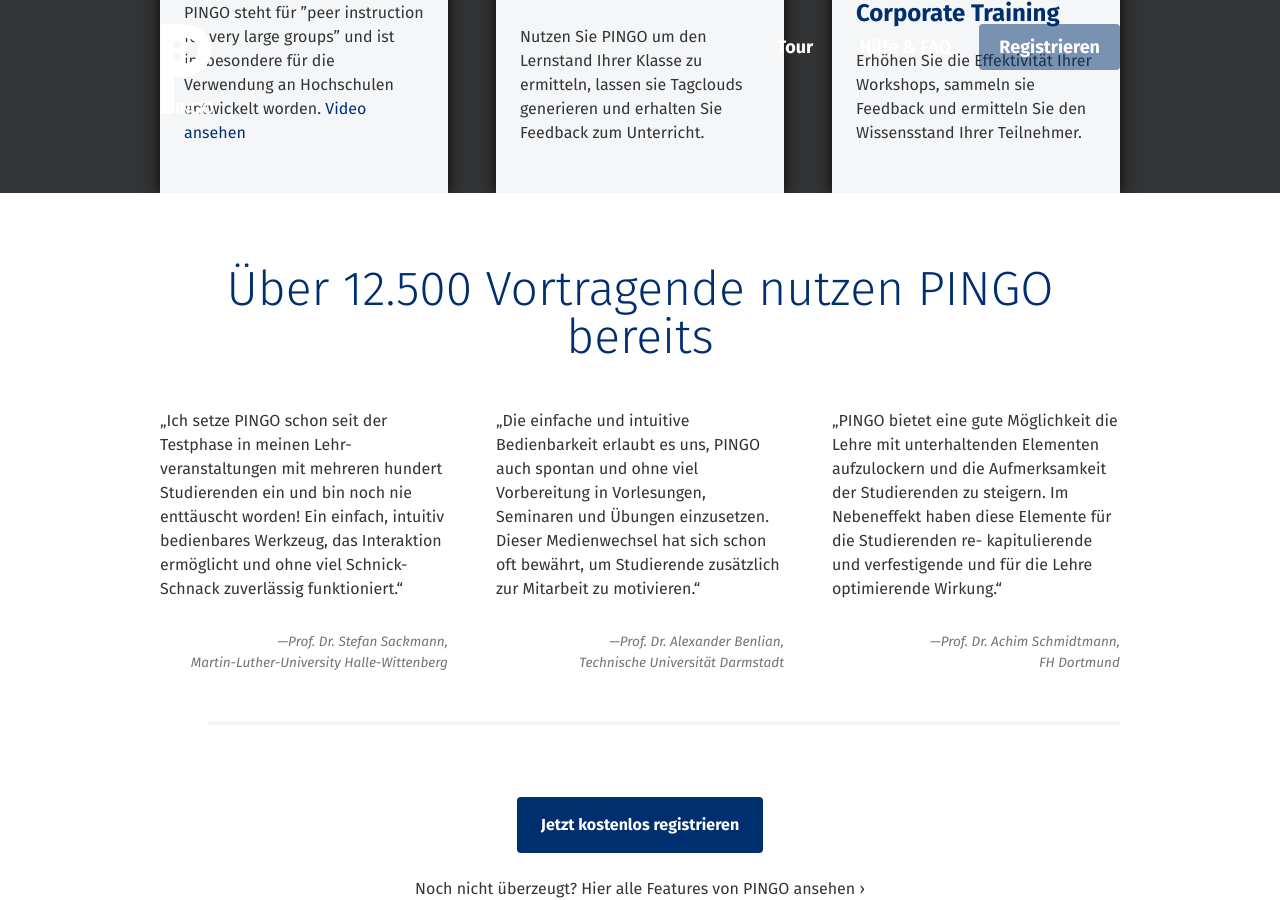
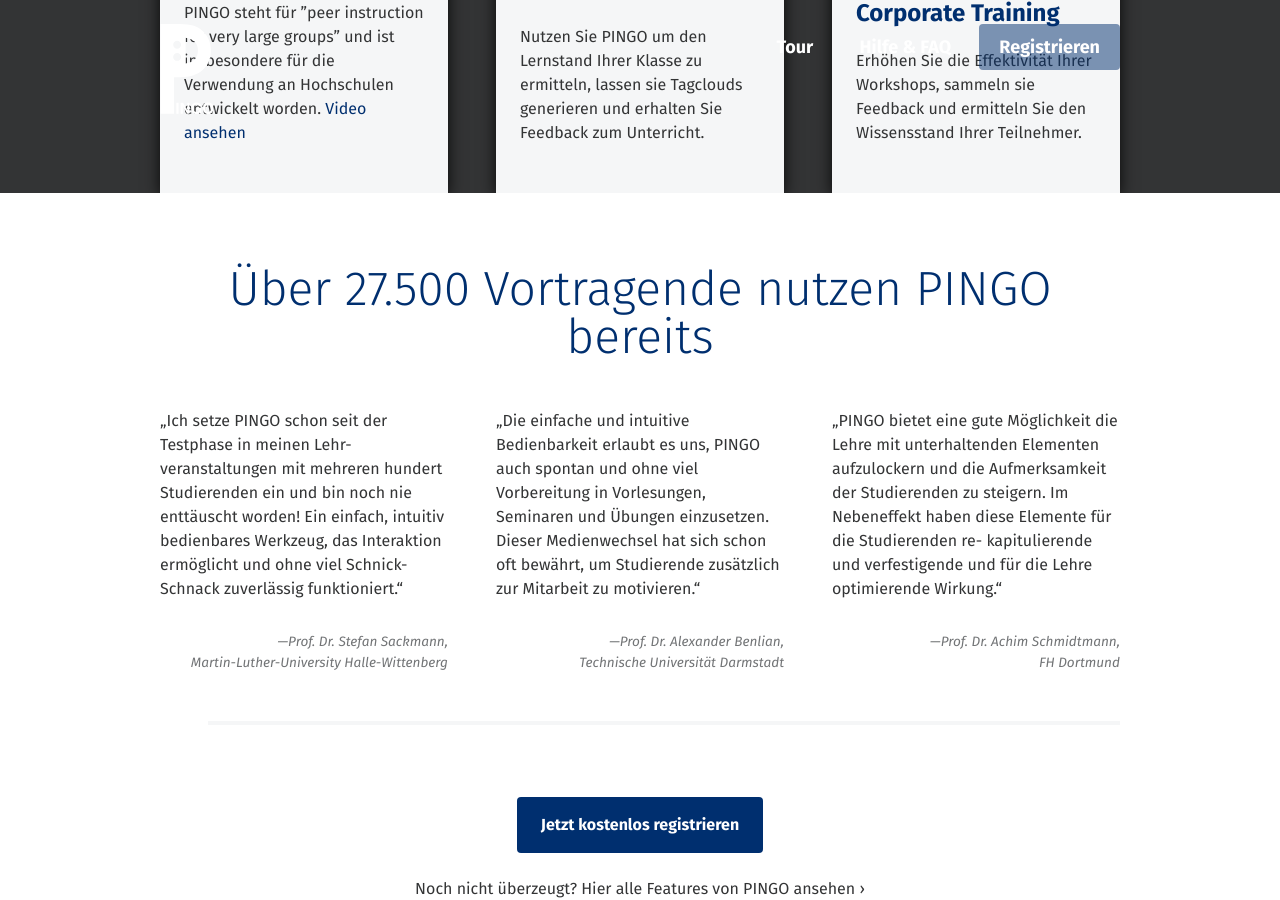
Before and after one commit to PingoUPB/pingoupb.github.io, a Jekyll site: the page built from de/index.html, in a window 1280 px wide and 900 px high, scrolled down 1535 px. Built offline with Jekyll 4.4.1, drawn with Linux system fonts in a browser that asks for light colours; nearby versions of some CDN libraries.

Commit message:
Update testimonials.de.html

```diff
--- a/_includes/container/testimonials.de.html
+++ b/_includes/container/testimonials.de.html
@@ -1,6 +1,6 @@
 <section class="testimonials">
 	<div class="centered">
-		<h1 class="testimonials__title">Über 12.500 Vortragende nutzen PINGO bereits</h1>
+		<h1 class="testimonials__title">Über 27.500 Vortragende nutzen PINGO bereits</h1>
 		<div class="grid">
 
 			{% for q in site.data.testimonials_de %}
```
